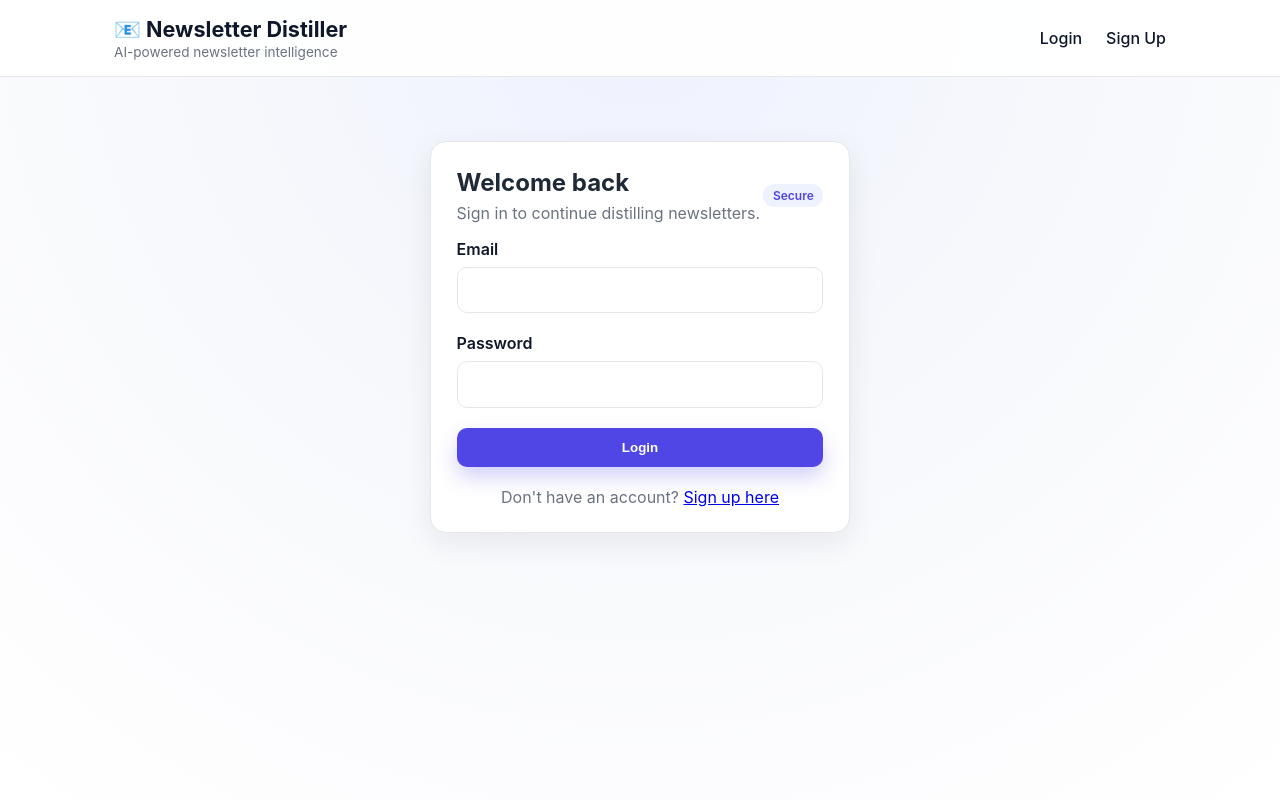
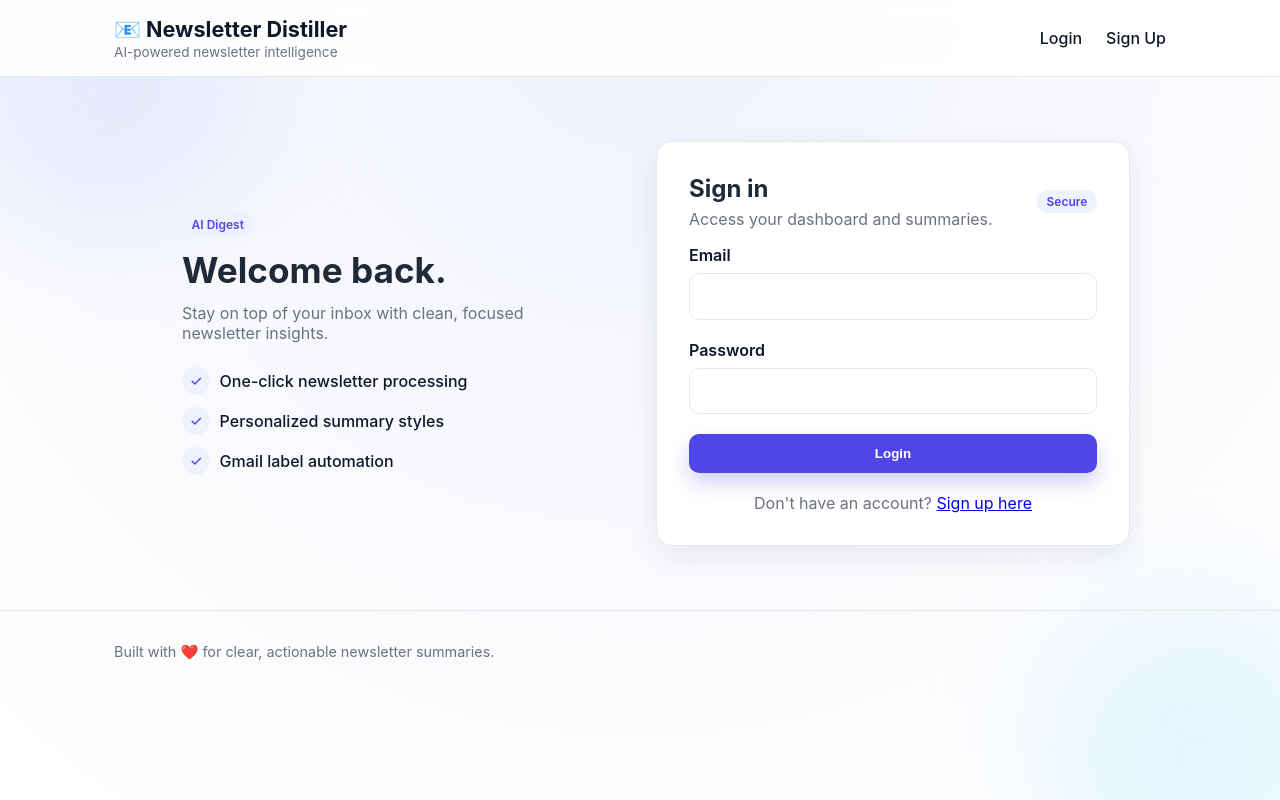
Before and after one commit to arqamxjay/Newsletter-Distiller, a Flask app: page /auth/login in a window 1280 px wide. Run offline with Flask 3, Linux system fonts and the light colour scheme.

Commit message:
Enhanced UI, fix database initialization, add screenshots folder and improved README

```diff
--- a/app/templates/auth/login.html
+++ b/app/templates/auth/login.html
@@ -3,12 +3,25 @@
 {% block title %}Login - Newsletter Distiller{% endblock %}
 
 {% block content %}
-<div style="max-width: 420px; margin: 4rem auto;">
-    <div class="card">
+<div class="auth-shell">
+    <div class="auth-side">
+        <span class="tag">AI Digest</span>
+        <h1 style="margin-top: 1rem; font-size: 2.2rem;">Welcome back.</h1>
+        <p class="muted" style="margin-top: 0.75rem;">
+            Stay on top of your inbox with clean, focused newsletter insights.
+        </p>
+        <ul class="feature-list">
+            <li><span class="feature-icon">✓</span> One-click newsletter processing</li>
+            <li><span class="feature-icon">✓</span> Personalized summary styles</li>
+            <li><span class="feature-icon">✓</span> Gmail label automation</li>
+        </ul>
+    </div>
+
+    <div class="card auth-card">
         <div class="card-header">
             <div>
-                <h2>Welcome back</h2>
-                <p class="muted" style="margin-top: 0.35rem;">Sign in to continue distilling newsletters.</p>
+                <h2>Sign in</h2>
+                <p class="muted" style="margin-top: 0.35rem;">Access your dashboard and summaries.</p>
             </div>
             <span class="tag">Secure</span>
         </div>
--- a/app/templates/base.html
+++ b/app/templates/base.html
@@ -35,10 +35,38 @@
             min-height: 100vh;
         }
 
+        body::before,
+        body::after {
+            content: '';
+            position: fixed;
+            width: 320px;
+            height: 320px;
+            border-radius: 50%;
+            z-index: -1;
+            filter: blur(60px);
+            opacity: 0.35;
+        }
+
+        body::before {
+            top: -80px;
+            left: -60px;
+            background: #c7d2fe;
+        }
+
+        body::after {
+            bottom: -120px;
+            right: -80px;
+            background: #bae6fd;
+        }
+
         .container {
             max-width: 1100px;
             margin: 0 auto;
             padding: 0 24px;
+        }
+
+        main {
+            padding-bottom: 3rem;
         }
 
         nav {
@@ -225,6 +253,57 @@
             border: 1px solid var(--border);
         }
 
+        .auth-shell {
+            display: grid;
+            grid-template-columns: repeat(auto-fit, minmax(260px, 1fr));
+            gap: 2rem;
+            align-items: center;
+            margin: 4rem auto;
+            max-width: 980px;
+        }
+
+        .auth-side {
+            padding: 2rem;
+        }
+
+        .auth-card {
+            padding: 2rem;
+        }
+
+        .feature-list {
+            list-style: none;
+            display: grid;
+            gap: 0.75rem;
+            margin-top: 1.5rem;
+        }
+
+        .feature-list li {
+            display: flex;
+            align-items: center;
+            gap: 0.6rem;
+            color: var(--secondary);
+            font-weight: 500;
+        }
+
+        .feature-icon {
+            width: 28px;
+            height: 28px;
+            border-radius: 50%;
+            background: #eef2ff;
+            display: inline-flex;
+            align-items: center;
+            justify-content: center;
+            color: var(--primary);
+            font-size: 0.9rem;
+        }
+
+        footer {
+            padding: 2rem 0;
+            border-top: 1px solid var(--border);
+            color: var(--muted);
+            font-size: 0.9rem;
+        }
+
         .card-header {
             display: flex;
             align-items: center;
@@ -280,7 +359,7 @@
         </div>
     </nav>
 
-    <div class="container">
+    <main class="container">
         {% with messages = get_flashed_messages(with_categories=true) %}
             {% if messages %}
                 {% for category, message in messages %}
@@ -290,6 +369,12 @@
         {% endwith %}
 
         {% block content %}{% endblock %}
-    </div>
+    </main>
+
+    <footer>
+        <div class="container">
+            Built with ❤️ for clear, actionable newsletter summaries.
+        </div>
+    </footer>
 </body>
 </html>
```
Also changed, not shown: app/__init__.py (+9 -1 lines), app/templates/auth/signup.html (+16 -3 lines), README.md, screenshots/README.md (added).
